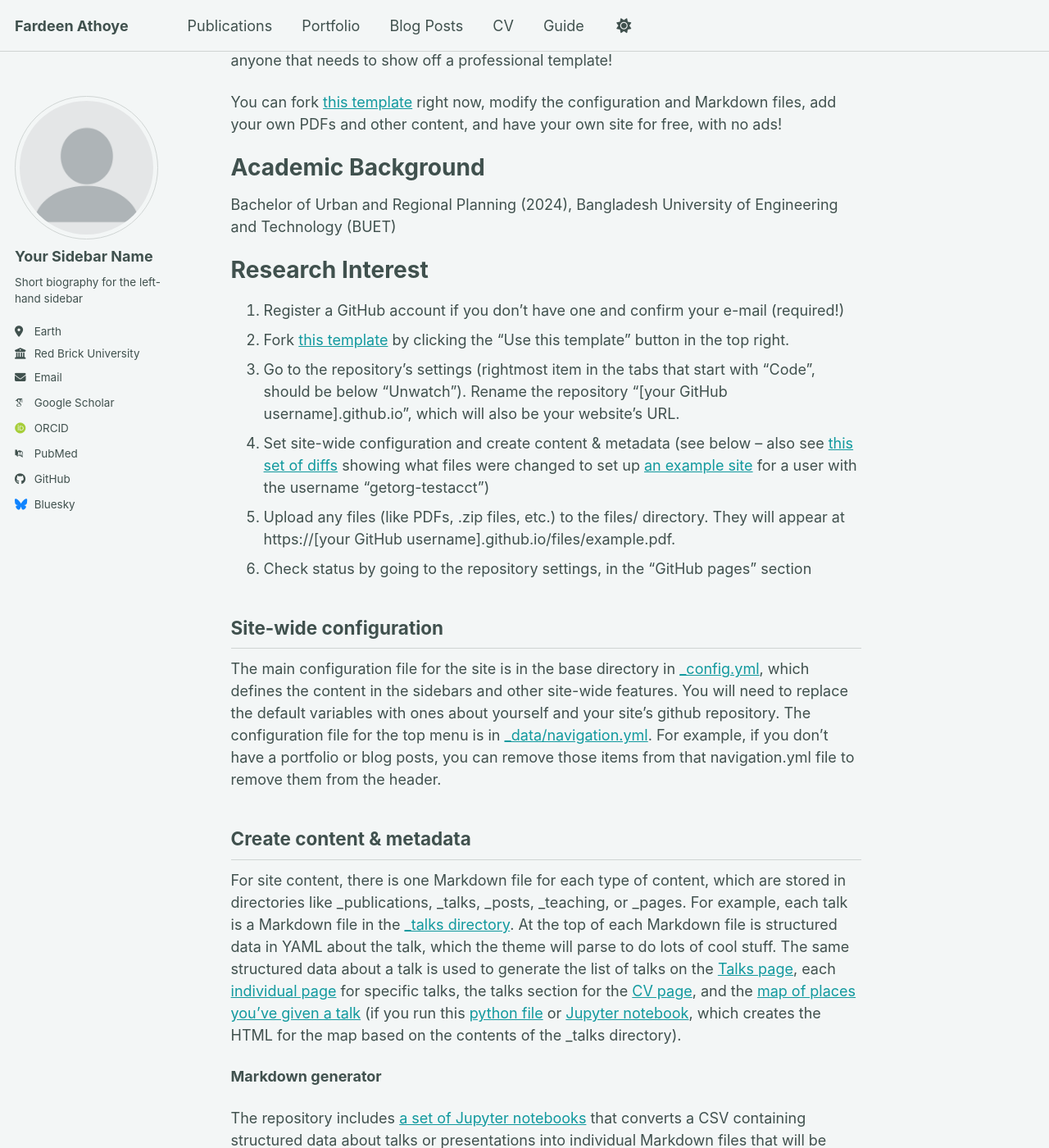
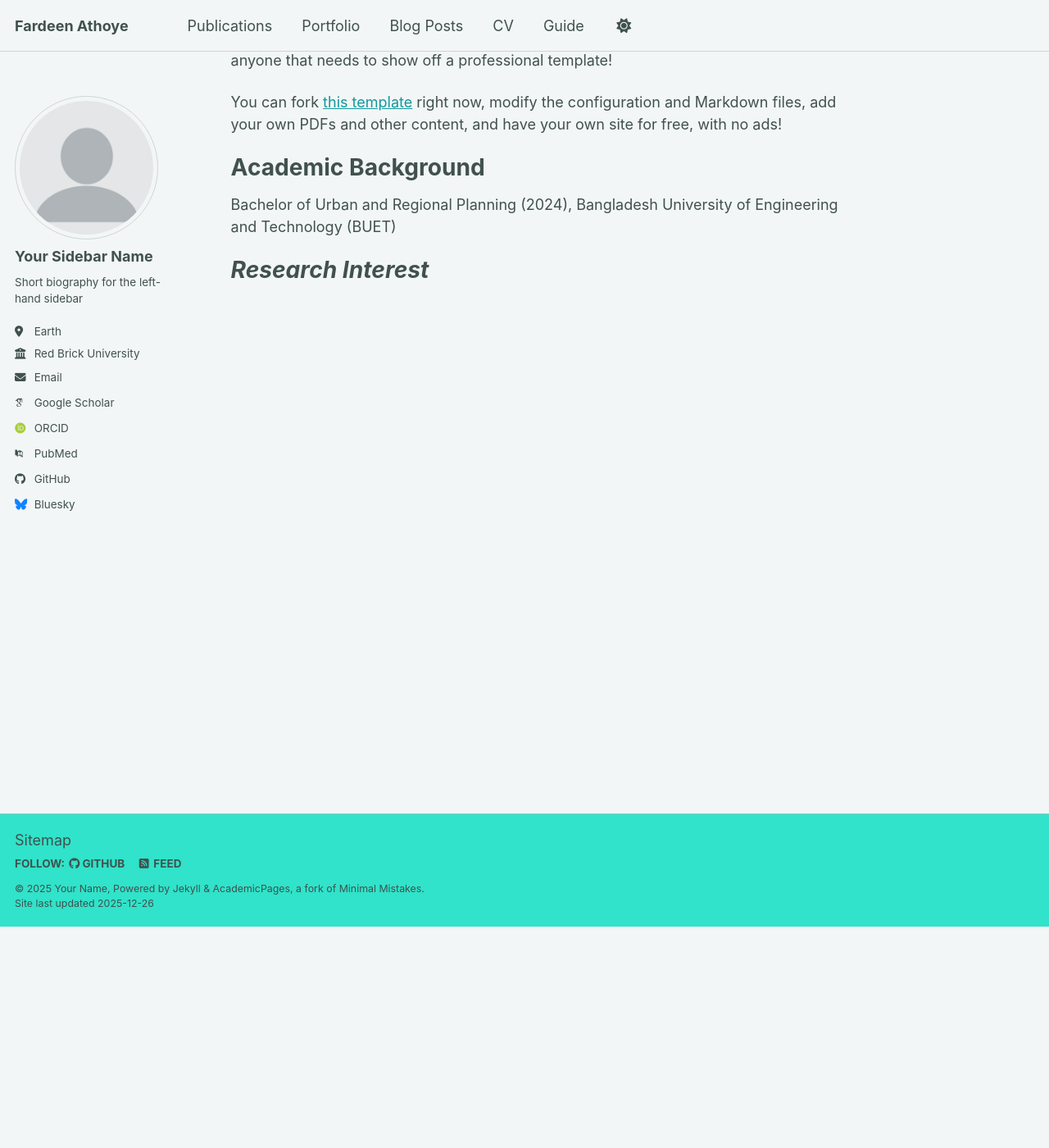
Before and after one commit to athoye-fardeen/athoye-fardeen.github.io, a Jekyll site: the page built from _pages/about.md, in a window 1280 px wide and 1400 px high, scrolled down 270 px. Shown: the whole window at 82% size. Built offline with Jekyll 4.4.1, drawn with Linux system fonts in a browser that asks for light colours; some web fonts are replaced; a script bundle is joined from its source files by our own code; library files that are not in the unit come from our copies; some of the changed text lies outside the part shown.

Commit message:
Update about.md

```diff
--- a/_pages/about.md
+++ b/_pages/about.md
@@ -15,35 +15,5 @@
 ======
 Bachelor of Urban and Regional Planning (2024), Bangladesh University of Engineering and Technology (BUET)
 
-Research Interest
+*Research Interest*
 ======
-1. Register a GitHub account if you don't have one and confirm your e-mail (required!)
-1. Fork [this template](https://github.com/academicpages/academicpages.github.io) by clicking the "Use this template" button in the top right.
-1. Go to the repository's settings (rightmost item in the tabs that start with "Code", should be below "Unwatch"). Rename the repository "[your GitHub username].github.io", which will also be your website's URL.
-1. Set site-wide configuration and create content & metadata (see below -- also see [this set of diffs](https://archive.is/3TPas) showing what files were changed to set up [an example site](https://getorg-testacct.github.io) for a user with the username "getorg-testacct")
-1. Upload any files (like PDFs, .zip files, etc.) to the files/ directory. They will appear at https://[your GitHub username].github.io/files/example.pdf.
-1. Check status by going to the repository settings, in the "GitHub pages" section
-
-Site-wide configuration
-------
-The main configuration file for the site is in the base directory in [_config.yml](https://github.com/academicpages/academicpages.github.io/blob/master/_config.yml), which defines the content in the sidebars and other site-wide features. You will need to replace the default variables with ones about yourself and your site's github repository. The configuration file for the top menu is in [_data/navigation.yml](https://github.com/academicpages/academicpages.github.io/blob/master/_data/navigation.yml). For example, if you don't have a portfolio or blog posts, you can remove those items from that navigation.yml file to remove them from the header.
-
-Create content & metadata
-------
-For site content, there is one Markdown file for each type of content, which are stored in directories like _publications, _talks, _posts, _teaching, or _pages. For example, each talk is a Markdown file in the [_talks directory](https://github.com/academicpages/academicpages.github.io/tree/master/_talks). At the top of each Markdown file is structured data in YAML about the talk, which the theme will parse to do lots of cool stuff. The same structured data about a talk is used to generate the list of talks on the [Talks page](https://academicpages.github.io/talks), each [individual page](https://academicpages.github.io/talks/2012-03-01-talk-1) for specific talks, the talks section for the [CV page](https://academicpages.github.io/cv), and the [map of places you've given a talk](https://academicpages.github.io/talkmap.html) (if you run this [python file](https://github.com/academicpages/academicpages.github.io/blob/master/talkmap.py) or [Jupyter notebook](https://github.com/academicpages/academicpages.github.io/blob/master/talkmap.ipynb), which creates the HTML for the map based on the contents of the _talks directory).
-
-**Markdown generator**
-
-The repository includes [a set of Jupyter notebooks](https://github.com/academicpages/academicpages.github.io/tree/master/markdown_generator
-) that converts a CSV containing structured data about talks or presentations into individual Markdown files that will be properly formatted for the Academic Pages template. The sample CSVs in that directory are the ones I used to create my own personal website at stuartgeiger.com. My usual workflow is that I keep a spreadsheet of my publications and talks, then run the code in these notebooks to generate the Markdown files, then commit and push them to the GitHub repository.
-
-How to edit your site's GitHub repository
-------
-Many people use a git client to create files on their local computer and then push them to GitHub's servers. If you are not familiar with git, you can directly edit these configuration and Markdown files directly in the github.com interface. Navigate to a file (like [this one](https://github.com/academicpages/academicpages.github.io/blob/master/_talks/2012-03-01-talk-1.md) and click the pencil icon in the top right of the content preview (to the right of the "Raw | Blame | History" buttons). You can delete a file by clicking the trashcan icon to the right of the pencil icon. You can also create new files or upload files by navigating to a directory and clicking the "Create new file" or "Upload files" buttons.
-
-Example: editing a Markdown file for a talk
-![Editing a Markdown file for a talk](/images/editing-talk.png)
-
-For more info
-------
-More info about configuring Academic Pages can be found in [the guide](https://academicpages.github.io/markdown/), the [growing wiki](https://github.com/academicpages/academicpages.github.io/wiki), and you can always [ask a question on GitHub](https://github.com/academicpages/academicpages.github.io/discussions). The [guides for the Minimal Mistakes theme](https://mmistakes.github.io/minimal-mistakes/docs/configuration/) (which this theme was forked from) might also be helpful.
```
